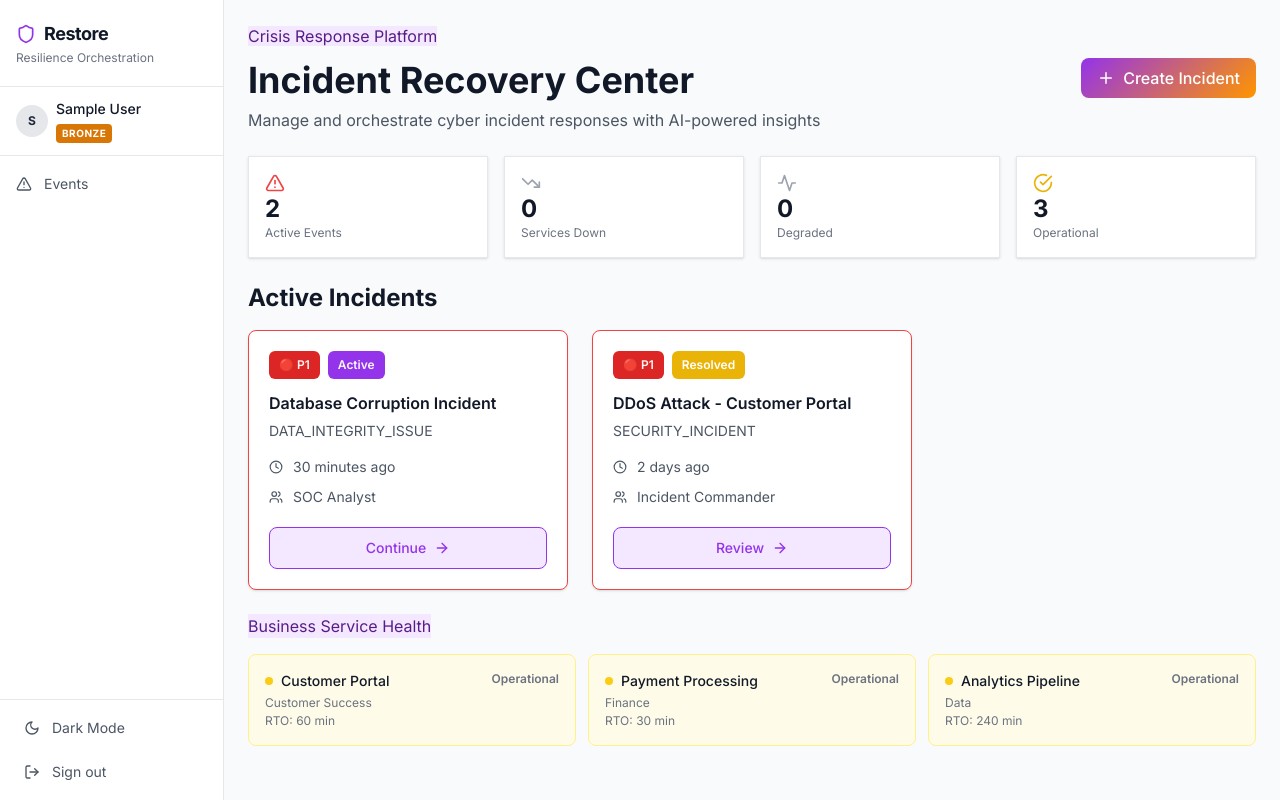
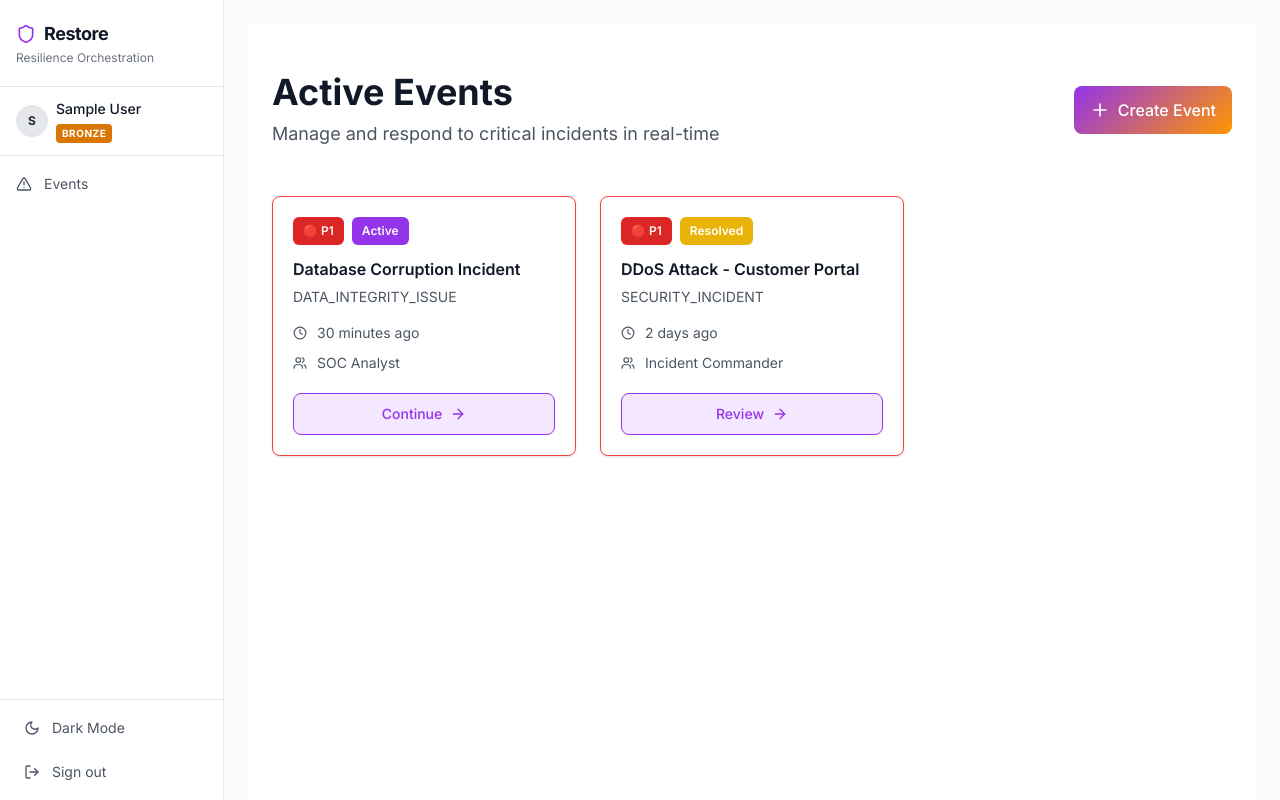
Before and after one commit to xsallowed/Restore, a React (Vite) app in the folder apps/web/: page / in a window 1280 px wide. Before the commit this address led to /dashboard. Built offline with nearby package versions, Linux system fonts and the light colour scheme; no server answers; sample sign-in values are in the browser's storage.

Commit message:
Add clean landing page with active events cards

```diff
--- a/apps/web/src/App.tsx
+++ b/apps/web/src/App.tsx
@@ -4,6 +4,7 @@ import { Toaster } from 'react-hot-toast';
 import { useAuth } from './store/auth';
 import { ThemeProvider } from './lib/themeContext';
 import { LoginPage } from './pages/LoginPage';
+import { EventsLandingPage } from './pages/EventsLandingPage';
 import { OrchestratorDashboard } from './pages/silver/OrchestratorDashboard';
 import { ExecutionInterface } from './pages/bronze/ExecutionInterface';
 import { EventCommandView } from './pages/silver/EventCommandView';
@@ -39,14 +40,6 @@ function RequireAuth({ children }: { children: React.ReactNode }) {
   return <>{children}</>;
 }
 
-function TierRouter() {
-  const { user } = useAuth();
-  if (!user) return <Navigate to="/login" />;
-  if (user.restore_tier === 'GOLD') return <Navigate to="/gold" replace />;
-  if (user.restore_tier === 'BRONZE') return <Navigate to="/events" replace />;
-  return <Navigate to="/dashboard" replace />;
-}
-
 function EventPage() {
   const { isAtLeast } = useAuth();
   return isAtLeast('SILVER') ? <EventCommandView /> : <ExecutionInterface />;
@@ -60,8 +53,8 @@ export default function App() {
         <Toaster position="top-right" toastOptions={{ duration: 4000 }} />
         <Routes>
           <Route path="/login" element={<LoginPage />} />
-          <Route path="/" element={<RequireAuth><TierRouter /></RequireAuth>} />
           <Route element={<RequireAuth><AppShell /></RequireAuth>}>
+            <Route path="/"                  element={<EventsLandingPage />} />
             <Route path="/gold"              element={<GoldDashboard />} />
             <Route path="/dashboard"         element={<OrchestratorDashboard />} />
             <Route path="/events"            element={<EventListPage />} />
--- /dev/null
+++ b/apps/web/src/pages/EventsLandingPage.tsx
@@ -0,0 +1,83 @@
+import { useQuery } from '@tanstack/react-query';
+import { useNavigate } from 'react-router-dom';
+import { eventsApi } from '../lib/api';
+import { AlertTriangle, Plus } from 'lucide-react';
+import clsx from 'clsx';
+import { themeClasses } from '../lib/themeClasses';
+import { EventCard } from '../components/recovery/EventCard';
+
+export function EventsLandingPage() {
+  const navigate = useNavigate();
+
+  const { data: eventsData } = useQuery({
+    queryKey: ['events', 'active'],
+    queryFn: () => eventsApi.list({ status: 'IN_PROGRESS' }).then(r => r.data.data),
+    refetchInterval: 15_000,
+  });
+
+  const activeEvents = eventsData ?? [];
+
+  return (
+    <div className={clsx(themeClasses.bg.primary, 'min-h-screen')}>
+      <div className="max-w-6xl mx-auto px-6 py-12">
+        {/* Header */}
+        <div className="mb-12">
+          <div className="flex items-center justify-between mb-4">
+            <div>
+              <h1 className="text-4xl font-bold text-gray-900 dark:text-white">Active Events</h1>
+              <p className={clsx(themeClasses.text.secondary, 'text-lg mt-2')}>
+                Manage and respond to critical incidents in real-time
+              </p>
+            </div>
+            <button
+              onClick={() => navigate('/events/new')}
+              className={clsx(themeClasses.button.primary, 'flex items-center gap-2 px-4 py-3 rounded-lg font-medium')}
+            >
+              <Plus size={20} />
+              Create Event
+            </button>
+          </div>
+        </div>
+
+        {/* Events Grid */}
+        {activeEvents.length > 0 ? (
+          <div className="grid grid-cols-1 md:grid-cols-2 lg:grid-cols-3 gap-6">
+            {activeEvents.map((event: any) => (
+              <div
+                key={event.id as string}
+                onClick={() => navigate(`/dashboard?eventId=${event.id}`)}
+                className="cursor-pointer"
+              >
+                <EventCard
+                  id={event.id as string}
+                  title={event.title as string}
+                  event_type={event.event_type as string}
+                  severity={event.severity as any}
+                  status={event.status as any}
+                  opened_at={event.opened_at as string}
+                  commander_name={event.commander_name as string}
+                  onClick={() => navigate(`/dashboard?eventId=${event.id}`)}
+                />
+              </div>
+            ))}
+          </div>
+        ) : (
+          <div className={clsx(themeClasses.card, 'border-gray-300 dark:border-gray-700 rounded-xl p-12 text-center shadow-sm dark:shadow-md')}>
+            <AlertTriangle size={48} className="text-gray-400 dark:text-gray-500 mx-auto mb-4" />
+            <h2 className={clsx(themeClasses.text.primary, 'text-xl font-semibold mb-2')}>No Active Events</h2>
+            <p className={clsx(themeClasses.text.secondary, 'mb-6')}>
+              There are currently no active events. Create one to get started.
+            </p>
+            <button
+              onClick={() => navigate('/events/new')}
+              className={clsx(themeClasses.button.primary, 'inline-flex items-center gap-2 px-4 py-2 rounded-lg font-medium')}
+            >
+              <Plus size={18} />
+              Create Event
+            </button>
+          </div>
+        )}
+      </div>
+    </div>
+  );
+}
--- a/apps/web/src/pages/silver/OrchestratorDashboard.tsx
+++ b/apps/web/src/pages/silver/OrchestratorDashboard.tsx
@@ -1,5 +1,5 @@
 import { useQuery, useMutation, useQueryClient } from '@tanstack/react-query';
-import { useNavigate } from 'react-router-dom';
+import { useNavigate, useSearchParams } from 'react-router-dom';
 import { servicesApi, eventsApi } from '../../lib/api';
 import { useSSE } from '../../lib/api';
 import { AlertTriangle, CheckCircle, Clock, Zap, TrendingDown, Activity, Plus } from 'lucide-react';
@@ -11,7 +11,7 @@ import { IncidentDashboard } from '../../components/recovery/IncidentDashboard';
 import { EventCard } from '../../components/recovery/EventCard';
 import { EventDetailsModal } from '../../components/recovery/EventDetailsModal';
 import { NewEventDialog } from '../../components/recovery/NewEventDialog';
-import { useState } from 'react';
+import { useState, useEffect } from 'react';
 import { themeClasses } from '../../lib/themeClasses';
 
 const STATUS_CONFIG: Record<string, { color: string; dot: string; label: string }> = {
@@ -34,11 +34,12 @@ export function OrchestratorDashboard() {
   useSSE(); // Subscribe to all health and step events
   const navigate = useNavigate();
   const qc = useQueryClient();
+  const [searchParams] = useSearchParams();
   const [tasks, setTasks] = useState<any[]>([]);
   const [selectedEvent, setSelectedEvent] = useState<any>(null);
   const [showEventDetailsModal, setShowEventDetailsModal] = useState(false);
   const [showNewEventDialog, setShowNewEventDialog] = useState(false);
-  const [activeEventId, setActiveEventId] = useState<string | null>(null);
+  const [activeEventId, setActiveEventId] = useState<string | null>(searchParams.get('eventId'));
 
   const { data: servicesData } = useQuery({
     queryKey: ['business-services'],
```
